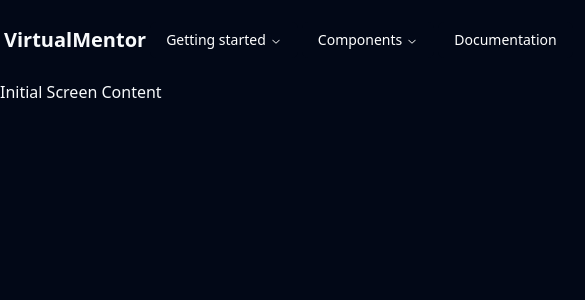
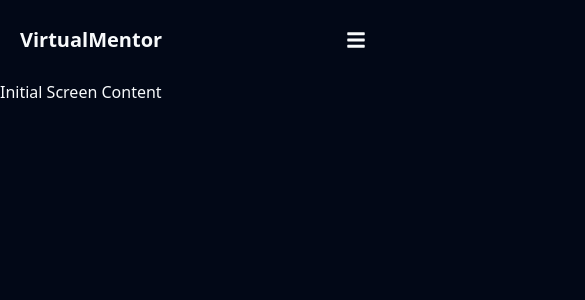
Before and after one commit to akadeepesh/Virtual-Mentor-EY, a Next.js app in the folder frontend/: page / in a window 390 px wide. Shown: the top 300 px of the page, 585 px wide, since content can reach past the window. Built offline with nearby package versions, Linux system fonts and the light colour scheme.

Commit message:
Added basic responsiveness to navbar

```diff
--- a/frontend/components/HomeNav.tsx
+++ b/frontend/components/HomeNav.tsx
@@ -1,22 +1,30 @@
 import { UserButton } from "@clerk/nextjs";
 import Link from 'next/link';
 import { NavigationMenuDemo } from "@/components/Navigation";
+import { useState } from "react";
+import {FaTimes, FaBars} from 'react-icons/fa';
 
 const HomeNav = () => {
+  const [nav, setNav] = useState(false);
   return (
-    <header className='flex md:mt-4 justify-between h-20 items-center mx-auto max-w-screen-xl w-screen'>
+    <header className='flex md:mt-4 justify-between h-20 items-center p-4 md:mx-auto max-w-screen-xl w-screen'>
       <a href="/" className="font-bold text-xl md:text-2xl mx-1 md:mx-4 hover:text-slate-200 duration-200">VirtualMentor</a>
-      <div className="flex justify-center items-center">
+      <div className="hidden md:flex justify-center items-center">
         <div className="mr-10"><NavigationMenuDemo /></div>
         {/* <nav className="space-x-16 mr-20">
           <Link href="/contact" className="font-medium duration-200 hover:text-blue-700">Contact Us</Link>
           <Link href="/about" className="font-medium duration-200 hover:text-blue-700">About</Link>
           <Link href="https://github.com/akadeepesh/VirtualMentor" className="font-medium duration-200 hover:text-blue-700" target="_blank" rel="noopener noreferrer">GitHub</Link>
         </nav> */}
-        <div className="">
+        <div className="pr-8">
           <UserButton afterSignOutUrl="/" />
         </div>
       </div>
+      <button className='md:hidden mr-2' onClick={() => setNav(!nav)}>
+        {nav ? <FaTimes size={20} /> : <FaBars size={20} />}
+      </button>
+      <div className={`${nav ? 'h-[40vh]' : 'h-0'} w-full ${nav ? 'translate-y-16' : '-translate-y-40'} flex md:hidden absolute bg-red-200 justify-center top-0 left-0 items-center ease-in-out duration-300`}><NavigationMenuDemo /></div>
+
     </header>
   )
 }
--- a/frontend/components/ProfileEdit.tsx
+++ b/frontend/components/ProfileEdit.tsx
@@ -99,7 +99,7 @@ const ProfileEdit = () => {
   )
 
   return (
-        <div className='mt-10 flex justify-center items-center min-h-screen '>
+    <div className='mt-10 flex justify-center items-center min-h-screen'>
       <div className="w-full md:max-w-6xl p-8 mx-auto bg-gradient-to-tr from-blue-500 to-indigo-700 rounded-xl shadow-md space-y-4 text-white">
         <Form {...form}>
           <form onSubmit={form.handleSubmit(onSubmit)} className="space-y-8">
@@ -122,6 +122,7 @@ const ProfileEdit = () => {
         </Form>
       </div>
     </div>
+
   )
 }
 
```
Lines whose indentation alone changed are shown as unchanged.
